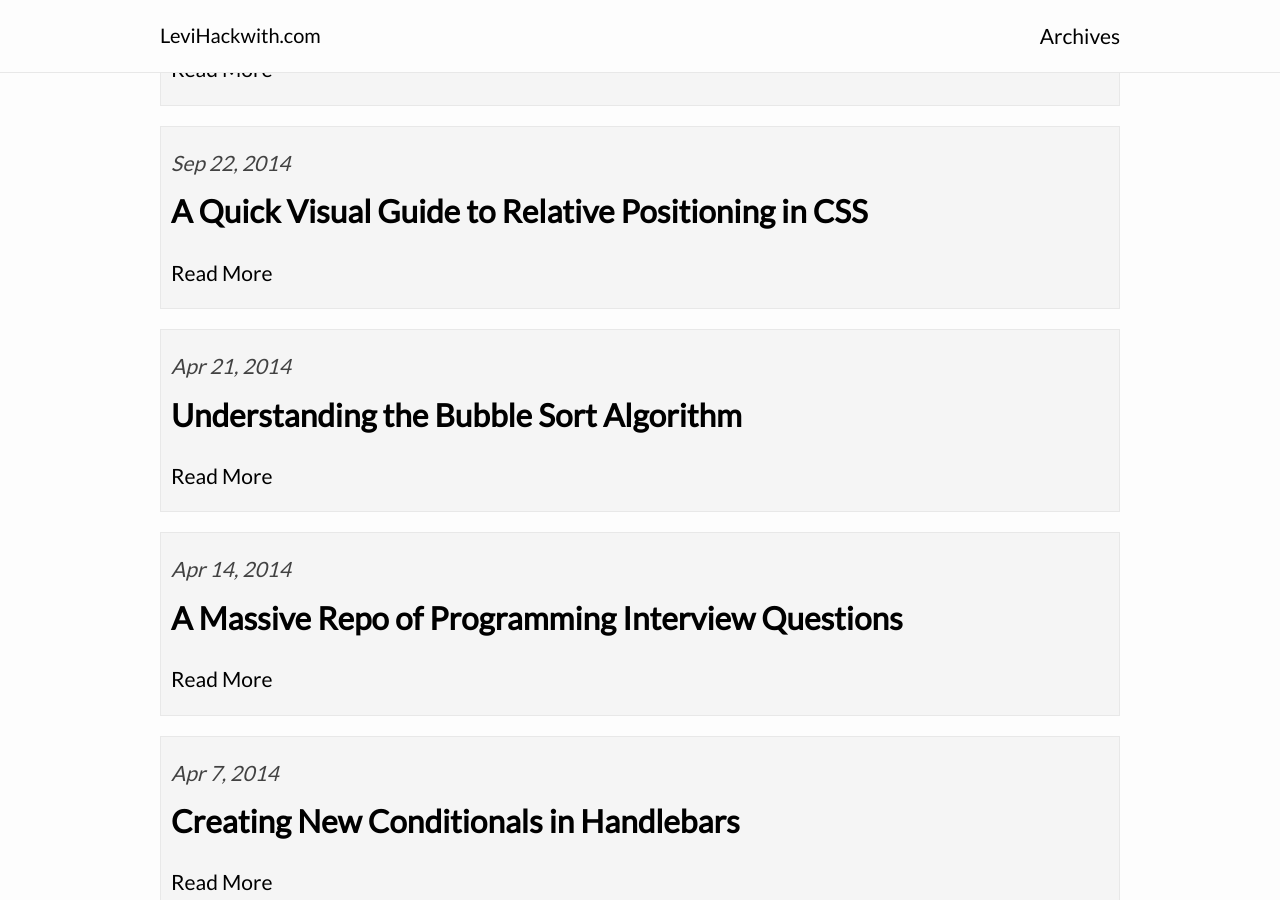
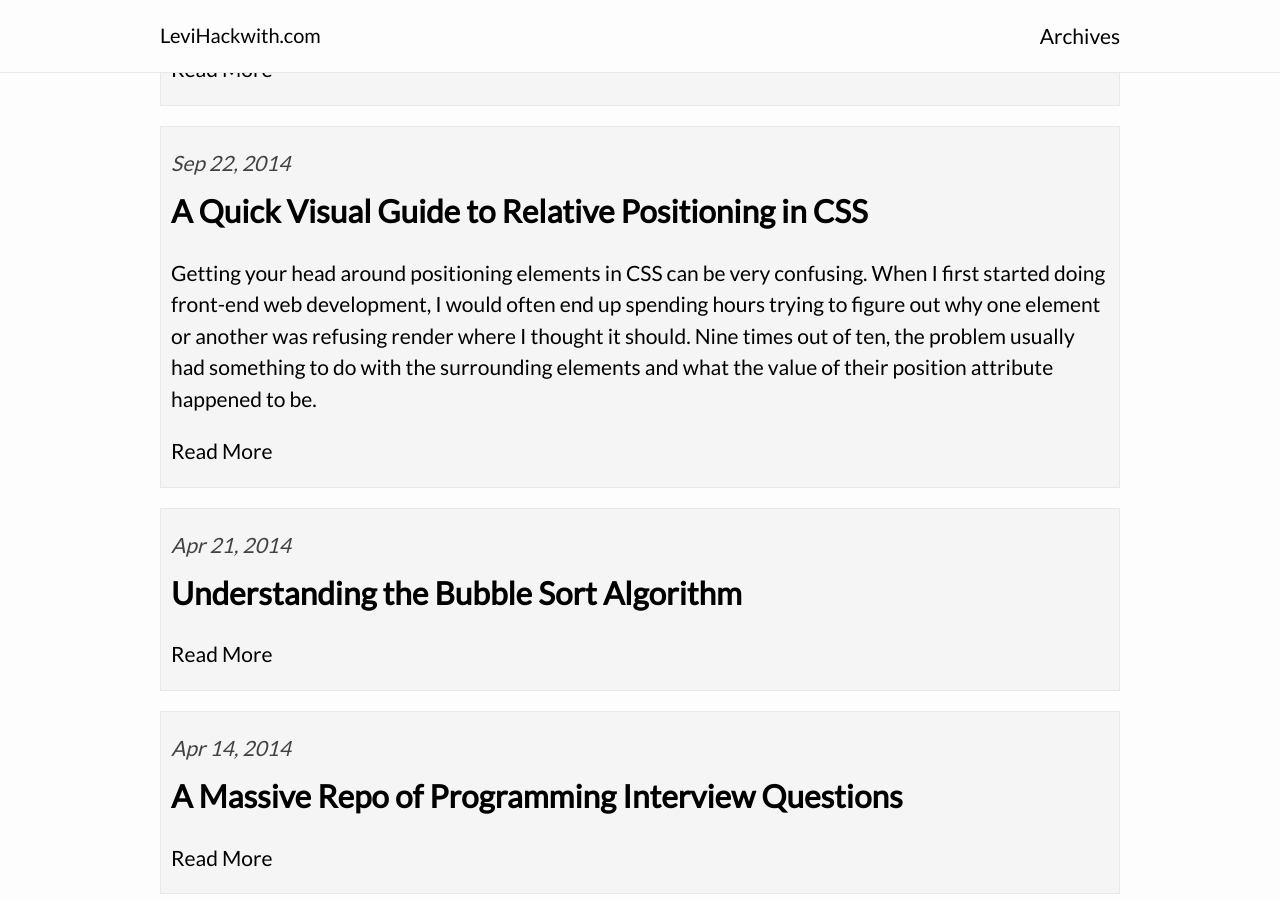
Before and after one commit to opnsrce/opnsrce.github.io, a Jekyll site: the page built from index.html, in a window 1280 px wide and 900 px high, scrolled down 3930 px. Built offline with Jekyll 4.4.1, drawn with Linux system fonts in a browser that asks for light colours.

Commit message:
Format 2014-09-22-a-quick-visual-guide-to-relative-positioning-in-css.md and add excerpt

```diff
--- a/_posts/2014-09-22-a-quick-visual-guide-to-relative-positioning-in-css.md
+++ b/_posts/2014-09-22-a-quick-visual-guide-to-relative-positioning-in-css.md
@@ -3,27 +3,46 @@ title: A Quick Visual Guide to Relative Positioning in CSS
 date: 2014-09-22T00:00:34+00:00
 author: Levi Hackwith
 layout: post
-icy_video_embed_code:
-  -
+excerpt: 'Getting your head around positioning elements in CSS can be very
+confusing. When I first started doing front-end web development, I would often
+end up spending hours trying to figure out why one element or another was
+refusing render where I thought it should. Nine times out of ten, the problem
+usually had something to do with the surrounding elements and what the value of
+their position attribute happened to be.'
 categories:
   - Programming / Web Development
 tags:
   - CSS
 ---
-Getting your head around positioning elements in CSS can be very confusing. When I first started doing front-end web development, I would often end up spending hours trying to figure out why one element or another was refusing render where I thought it should. Nine times out of ten, the problem usually had something to do with the surrounding elements and what the value of their `position` attribute happened to be.
 
-In order to help new developers understand how relative positioning works in CSS, I put together a quick visual demonstration:
+[1]: http://codepen.io/opnsrce/pen/bgHAJ/
 
-<p data-height="580" data-theme-id="0" data-slug-hash="bgHAJ" data-default-tab="result" data-user="opnsrce" class='codepen'>
-  See the Pen <a href='http://codepen.io/opnsrce/pen/bgHAJ/'>bgHAJ</a> by Levi Hackwith (<a href='http://codepen.io/opnsrce'>@opnsrce</a>) on <a href='http://codepen.io'>CodePen</a>.
-</p>
+Getting your head around positioning elements in CSS can be very confusing.
+When I first started doing front-end web development, I would often end up
+spending hours trying to figure out why one element or another was refusing
+render where I thought it should. Nine times out of ten, the problem usually
+had something to do with the surrounding elements and what the value of their
+``position`` attribute happened to be.
+
+In order to help new developers understand how relative positioning works in
+CSS, I put together a quick [visual demonstration][1].
 
 
+The box labeled &ldquo;5&rdquo; is absolutely positioned zero pixels from the
+right side of its parent container (by default, container 4).
 
-The box labeled &#8220;5&#8221; is absolutely positioned zero pixels from the right side of its parent container (by default, container 4).
-
-When you click on one of the checkboxes, the corresponding container div&#8217;s `position` property gets set to `static` (the default value). If you click on the checkbox labeled &#8220;Disable Level 4&#8221;, you&#8217;ll notice that the &#8220;5&#8221; box jumps from the right of box 4 to the right of box 3. This is because, by setting 4&#8217;s position to `static` instead of relative, you are telling box 5 that 4 is no longer the parent container. Confused? I was too. When we look at the nested nature of HTML, we would assume that the &#8220;parent container&#8221; of an element is the nearest element that contains another element. In our case, the parent of 5 would be 4. However, the browser sees things a little different. It defines a parent element as the nearest element that contains another element _that also has its `position` element set to `relative`_. By changing the `position` attribute of a parent element, you&#8217;re forcing the browser to look for the next nearest element with a relative position. Notice how, if you recheck the checkbox, the 5 box jumps back into place.
-
-Hopefully the clarifies things regarding relative positioning in CSS. If you have any questions or feedback, please leave a comment.
-
-photo credit: [atzu](https://www.flickr.com/photos/atzu/4365152223/) via [photopin](http://photopin.com) [cc](http://creativecommons.org/licenses/by-nc-sa/2.0/)
+When you click on one of the checkboxes, the corresponding container
+divs ``position`` property gets set to ``static`` (the default value). If you
+click on the checkbox labeled &ldquo;Disable Level 4&rdquo;, you&rsquo;ll
+notice that the &ldquo;5&rdquo; box jumps from the right of box 4 to the right
+of box 3. This is because, by setting 4&rsquo;s position to ``static``
+instead of ``relative``, you are telling box 5 that 4 is no longer the parent
+container. Confused? I was too. When we look at the nested nature of HTML,
+we would assume that the &ldquo;parent container&rdquo; of an element is the
+nearest element that contains another element. In our case, the parent of 5
+would be 4. However, the browser sees things a little different. It defines a
+parent element as the nearest element that contains another element _that also
+has its ``position`` element set to ``relative``_. By changing the
+``position`` attribute of a parent element, you&rsquo;re forcing the browser
+to look for the next nearest element with a relative position. Notice how,
+if you recheck the checkbox, the 5 box jumps back into place.
```
